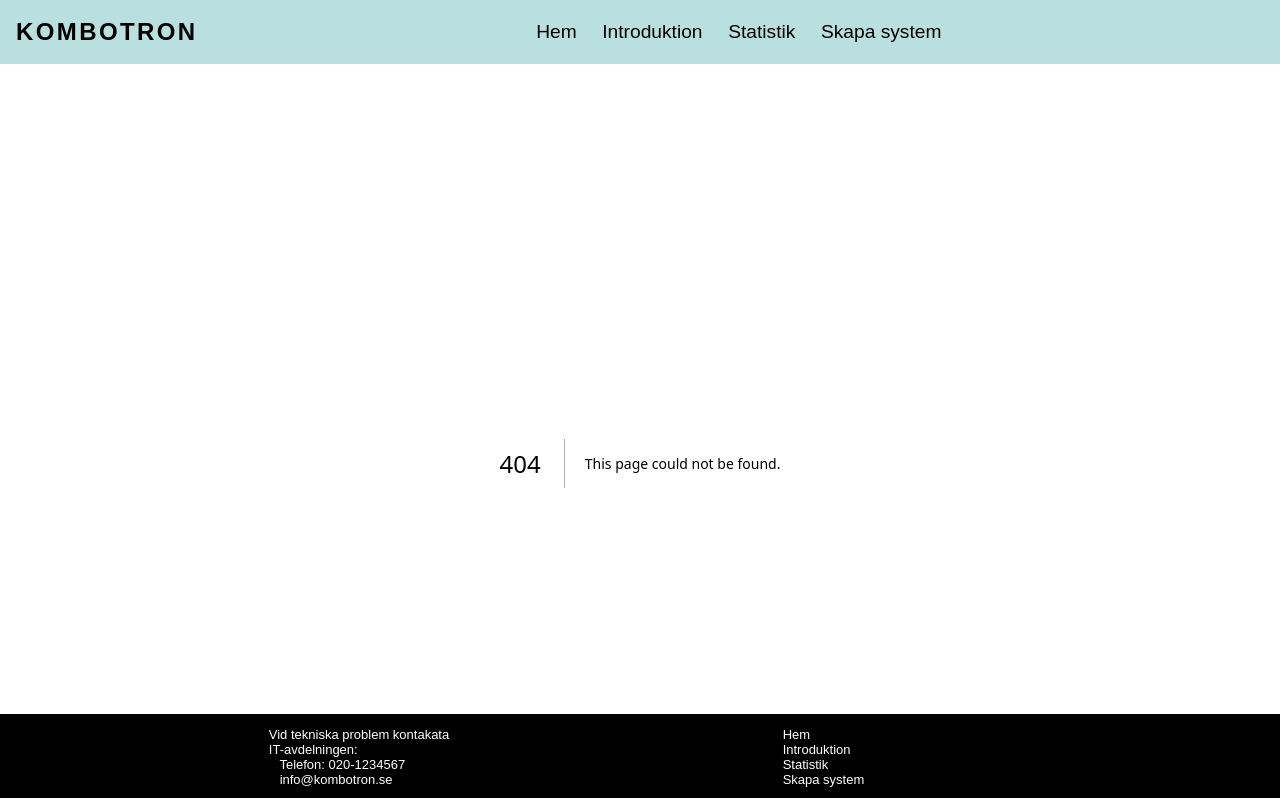
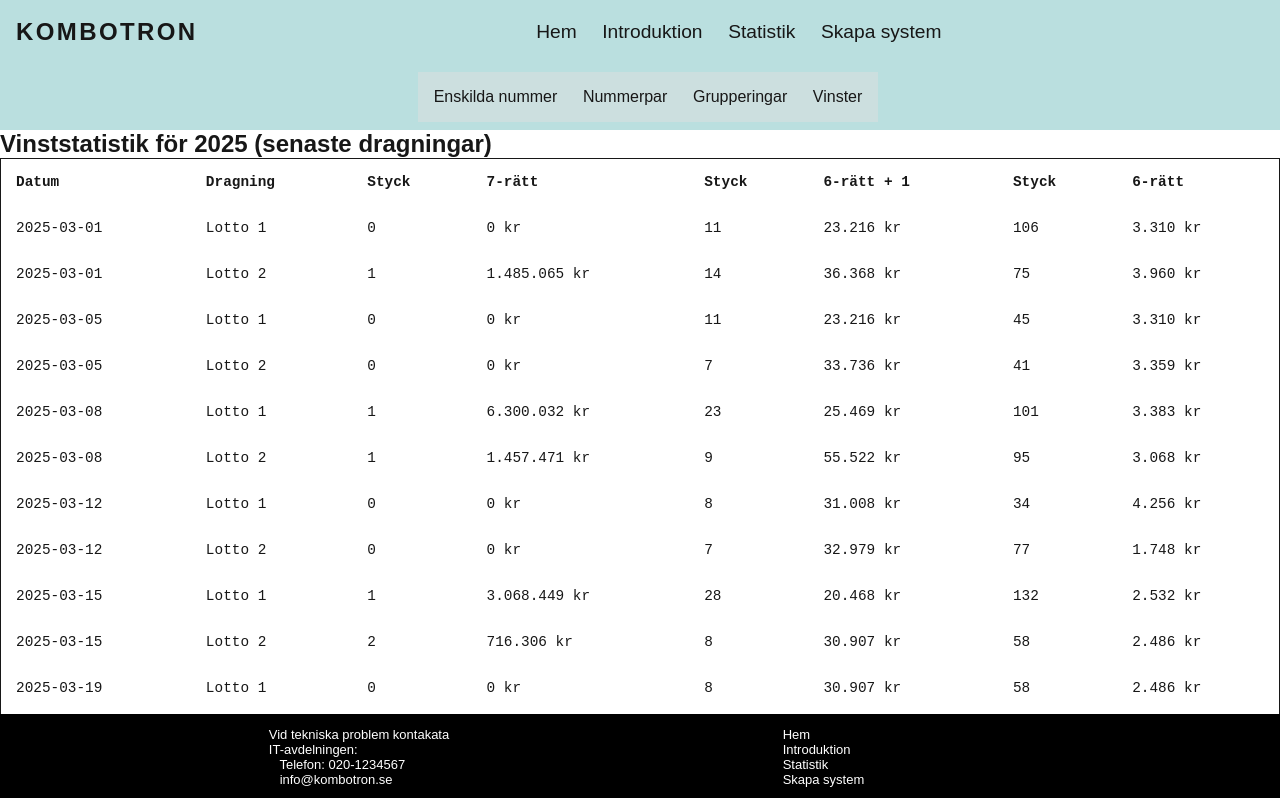
Before and after one commit to Lussekatten/Kombotron, a Next.js app: page /stats/winnings in a window 1280 px wide. Before the commit this address had no page. Shown: the top 798 px of the page. Built offline with nearby package versions, Linux system fonts and the light colour scheme.

Commit message:
Data fetched. Basic table layout done.

```diff
--- a/app/components/navbar/menus.tsx
+++ b/app/components/navbar/menus.tsx
@@ -31,6 +31,7 @@ export function StatsNavMenu() {
                 <Link href="/stats/numbers">Enskilda nummer</Link>
                 <Link href="/stats/pairofnumbers">Nummerpar</Link>
                 <Link href="/stats/grouping">Grupperingar</Link>
+                <Link href="/stats/winnings">Vinster</Link>
             </div>
         </nav>
     );
--- /dev/null
+++ b/app/stats/winnings/page.tsx
@@ -0,0 +1,38 @@
+import { StatsNavMenu } from "@/app/components/navbar/menus";
+import stats from '@/data/underlag-utdelningar.json';
+import styles from "./winnings.module.css"
+
+export default function WinningsStatsPage() {
+    return (
+        <>
+            <StatsNavMenu />
+            <div className={styles.tblResp}>
+                <h1>Vinststatistik för 2025 (senaste dragningar)</h1>
+                <table className={styles.tables}>
+                    <tr>
+                        <th>Datum</th>
+                        <th>Dragning</th>
+                        <th>Styck</th>
+                        <th>7-rätt</th>
+                        <th>Styck</th>
+                        <th>6-rätt + 1</th>
+                        <th>Styck</th>
+                        <th>6-rätt</th>
+                    </tr>
+                    {stats.map(win =>
+                        <tr>
+                            <td>{win.Datum}</td>
+                            <td>{win.Dragning}</td>
+                            <td>{win["7-rätt-antal"]}</td>
+                            <td>{win["7-rätt-vinst"]} kr</td>
+                            <td>{win["6-plus-antal"]}</td>
+                            <td>{win["6-plus-vinst"]} kr</td>
+                            <td>{win["6-rätt-antal"]}</td>
+                            <td>{win["6-rätt-vinst"]} kr</td>
+                        </tr>
+                    )}
+                </table>
+            </div>
+        </>
+    );
+}
--- /dev/null
+++ b/app/stats/winnings/winnings.module.css
@@ -0,0 +1,27 @@
+.tblResp {
+    display: flex;
+    justify-content: center;
+    flex-direction: column;
+
+    h1{
+        font-size: 1.5rem;
+    }
+}
+
+.tables {
+
+    border: 1px solid black;
+    overflow-x: auto;
+    border: 1px solid;
+    border-collapse: collapse;
+    width: 100%;
+
+
+    th,
+    td {
+        font-family: 'Courier New', Courier, monospace;
+        font-size: .9rem;
+        padding: 15px;
+        text-align: left;
+    }
+}
```
